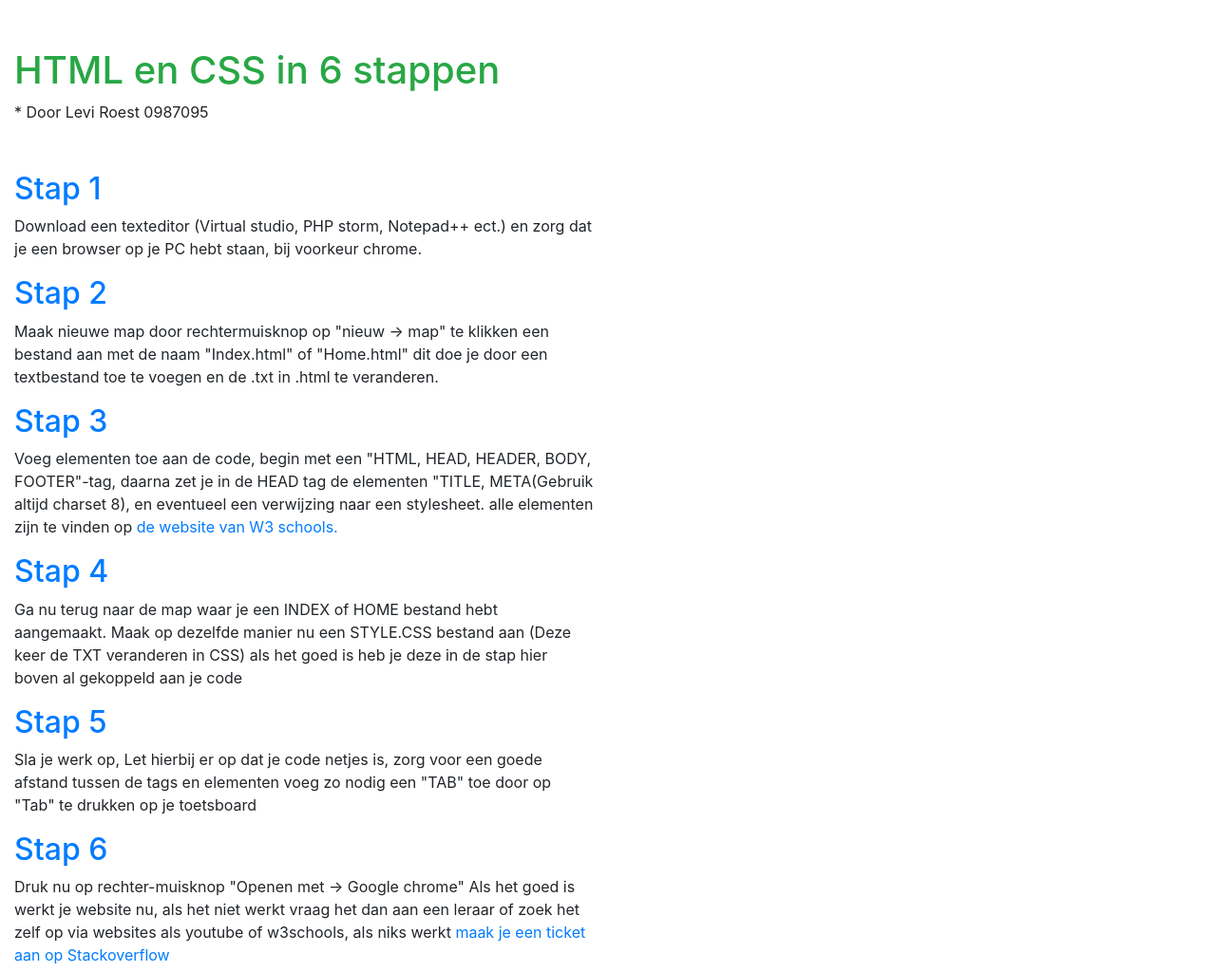
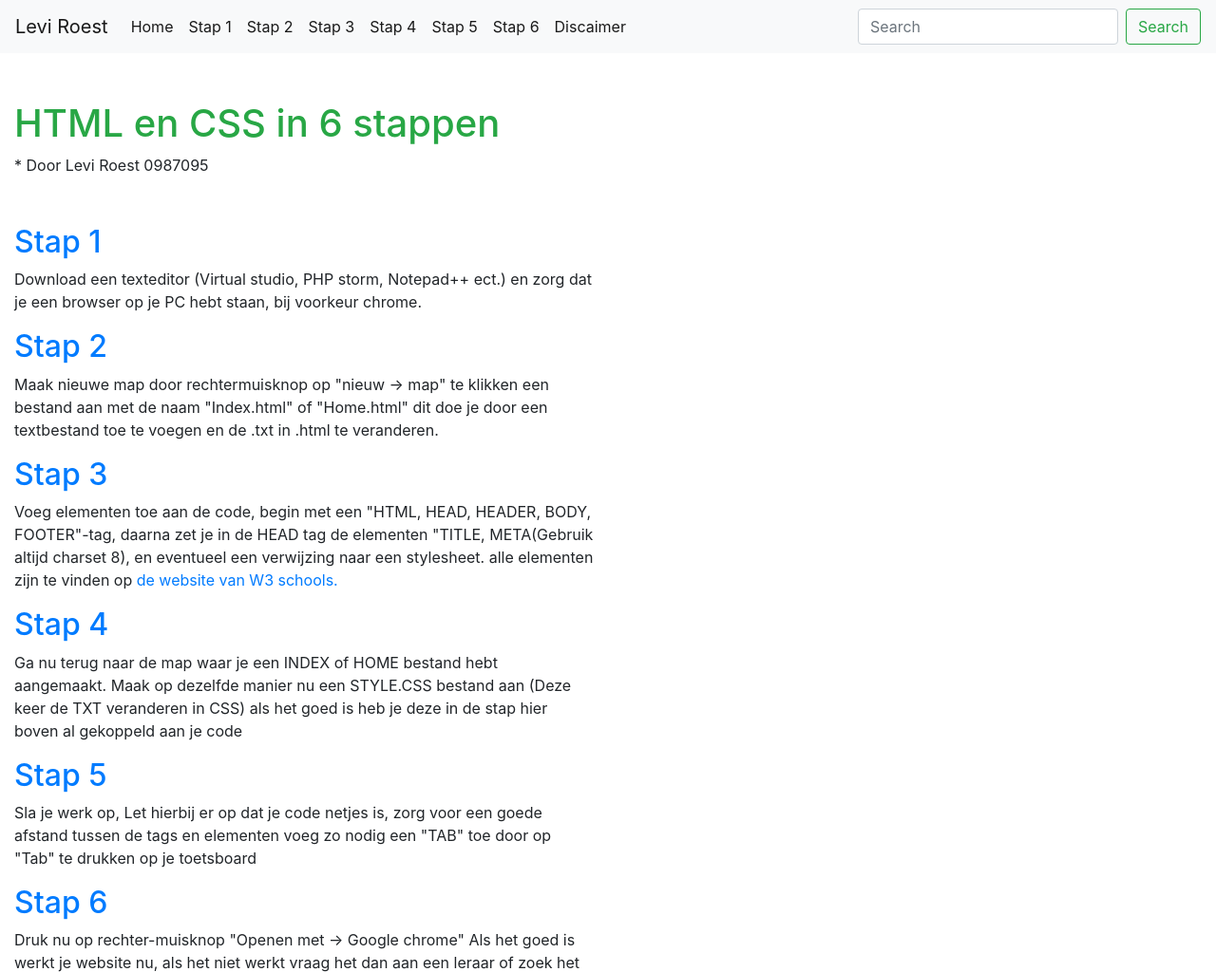
Before and after one commit to LeviRoest/les-04, a plain HTML site: page index.html in a window 1280 px wide. Shown: the top 1024 px of the page at 95% size. Drawn offline with nearby package versions, Linux system fonts and the light colour scheme.

Commit message:
Add files via upload

```diff
--- a/index.html
+++ b/index.html
@@ -5,46 +5,87 @@
     <title>Les-4</title>
     <link rel="stylesheet" href="https://stackpath.bootstrapcdn.com/bootstrap/4.3.1/css/bootstrap.min.css" integrity="sha384-ggOyR0iXCbMQv3Xipma34MD+dH/1fQ784/j6cY/iJTQUOhcWr7x9JvoRxT2MZw1T" crossorigin="anonymous">
 </head>
+<header>
+    <nav class="navbar navbar-expand-lg navbar-light bg-light">
+        <a class="navbar-brand" href="#">Levi Roest</a>
+        <button class="navbar-toggler" type="button" data-toggle="collapse" data-target="#navbarSupportedContent" aria-controls="navbarSupportedContent" aria-expanded="false" aria-label="Toggle navigation">
+            <span class="navbar-toggler-icon"></span>
+        </button>
+
+        <div class="collapse navbar-collapse" id="navbarSupportedContent">
+            <ul class="navbar-nav mr-auto">
+                <li class="nav-item active">
+                    <a class="nav-link" href="#">Home <span class="sr-only">(current)</span></a>
+                </li>
+                <li class="nav-item active">
+                    <a class="nav-link" href="#1">Stap 1 </a>
+                </li>
+                <li class="nav-item active">
+                    <a class="nav-link" href="#2">Stap 2 </a>
+                </li>
+                <li class="nav-item active">
+                    <a class="nav-link" href="#3">Stap 3 </a>
+                </li>
+                <li class="nav-item active">
+                    <a class="nav-link" href="#4">Stap 4 </a>
+                </li>
+                <li class="nav-item active">
+                    <a class="nav-link" href="#5">Stap 5 </a>
+                </li>
+                <li class="nav-item active">
+                    <a class="nav-link" href="#6">Stap 6 </a>
+                </li>
+                <li class="nav-item active">
+                    <a class="nav-link" href="#D">Discaimer </a>
+                </li>
+            </ul>
+            <form class="form-inline my-2 my-lg-0">
+                <input class="form-control mr-sm-2" type="search" placeholder="Search" aria-label="Search">
+                <button class="btn btn-outline-success my-2 my-sm-0" type="submit">Search</button>
+            </form>
+        </div>
+    </nav>
+</header>
 <body>
-    <div class="col col-sm-12" style="margin-bottom: 50px; margin-top: 50px">
+    <section class="col col-sm-12" style="margin-bottom: 50px; margin-top: 50px">
         <h1 class="text-success">HTML en CSS in 6 stappen</h1>
         <p>* Door Levi Roest 0987095</p>
-    </div>
+    </section>
 <!-- Ik heb bootstrap gebruikt voor styling (geen row's toegevoegd omdat ik geen images heb)-->
-    <div class="col-sm-6">
+    <section class="col-sm-6" id="1">
         <h2 class="text-primary">Stap 1</h2>
         <p>Download een texteditor (Virtual studio, PHP storm, Notepad++ ect.) en zorg dat je een browser op je PC hebt staan, bij voorkeur chrome.</p>
-    </div>
+    </section>
 
-    <div class="col-sm-6">
+    <section class="col-sm-6" id="2">
         <h2 class="text-primary">Stap 2</h2>
         <p>Maak nieuwe map door rechtermuisknop op "nieuw -> map" te klikken een bestand aan met de naam "Index.html" of "Home.html" dit doe je door een textbestand toe te voegen en de .txt in .html te veranderen.</p>
-    </div>
+    </section>
 
-    <div class="col-sm-6">
+    <section class="col-sm-6" id="3">
         <h2 class="text-primary">Stap 3</h2>
         <p>Voeg elementen toe aan de code, begin met een "HTML, HEAD, HEADER, BODY, FOOTER"-tag, daarna zet je in de HEAD tag de elementen "TITLE, META(Gebruik altijd charset 8), en eventueel een verwijzing naar een stylesheet. alle elementen zijn te vinden op <a href="https://www.w3schools.com/html/">de website van W3 schools.</a></p>
-    </div>
+    </section>
 
-    <div class="col-sm-6">
+    <section class="col-sm-6" id="4">
         <h2 class="text-primary">Stap 4</h2>
         <p>Ga nu terug naar de map waar je een INDEX of HOME bestand hebt aangemaakt. Maak op dezelfde manier nu een STYLE.CSS bestand aan (Deze keer de TXT veranderen in CSS) als het goed is heb je deze in de stap hier boven al gekoppeld aan je code</p>
-    </div>
+    </section>
 
-    <div class="col-sm-6">
+    <section class="col-sm-6" id="5">
         <h2 class="text-primary">Stap 5</h2>
         <p>Sla je werk op, Let hierbij er op dat je code netjes is, zorg voor een goede afstand tussen de tags en elementen voeg zo nodig een "TAB" toe door op "Tab" te drukken op je toetsboard</p>
-    </div>
+    </section>
 
-    <div class="col-sm-6">
+    <section class="col-sm-6" id="6">
         <h2 class="text-primary">Stap 6</h2>
         <p>Druk nu op rechter-muisknop "Openen met -> Google chrome" Als het goed is werkt je website nu, als het niet werkt vraag het dan aan een leraar of zoek het zelf op via websites als youtube of w3schools, als niks werkt <a href="https://stackoverflow.com/">maak je een ticket aan op Stackoverflow</a></p>
-    </div>
+    </section>
 
-    <div class="col-sm-6">
+    <section class="col-sm-6" id="D">
         <h5 class="text-danger">Disclaimer</h5>
         <p>Ik heb VSC en GIT niet meegenomen in dit stappenplan omdat het niet noodzakelijk was voor het leren van html en het anders een beetje uitgebreid zou worden</p>
-    </div>
+    </section>
 
 </body>
 </html>
```
